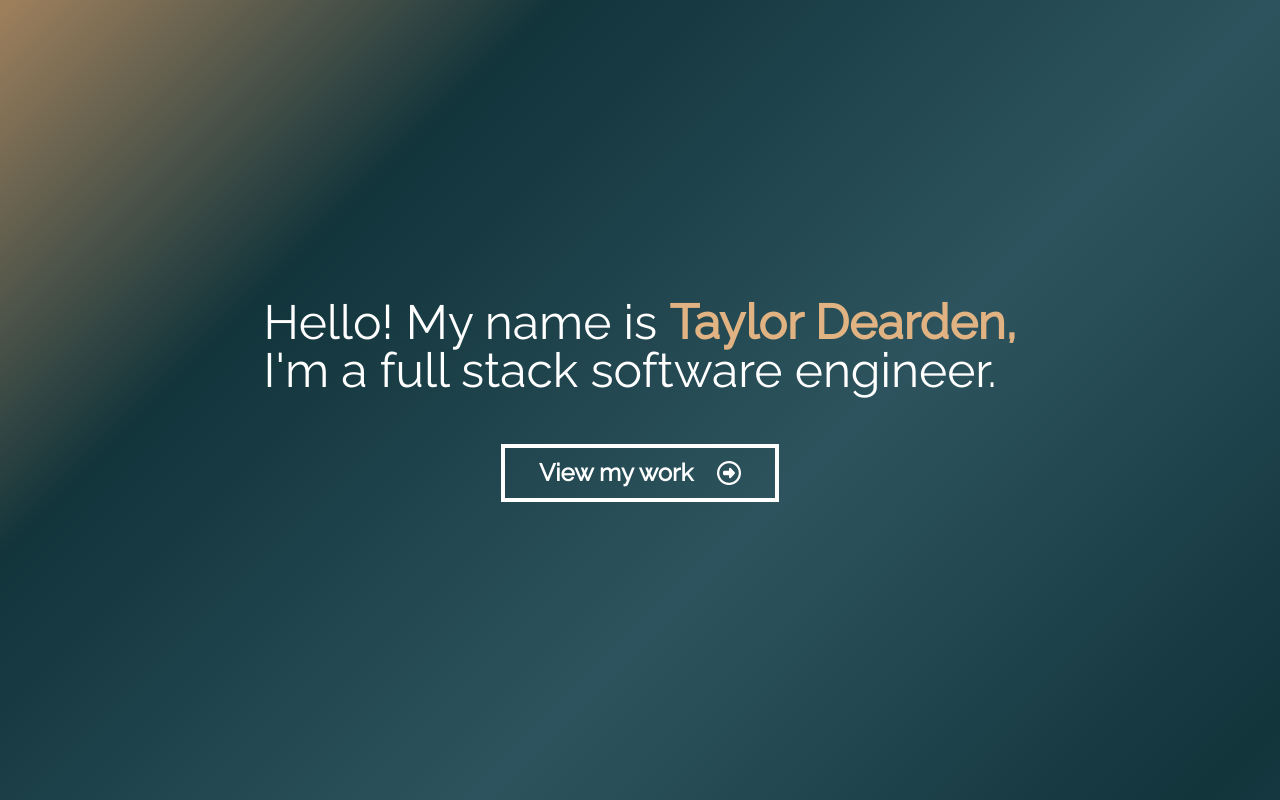
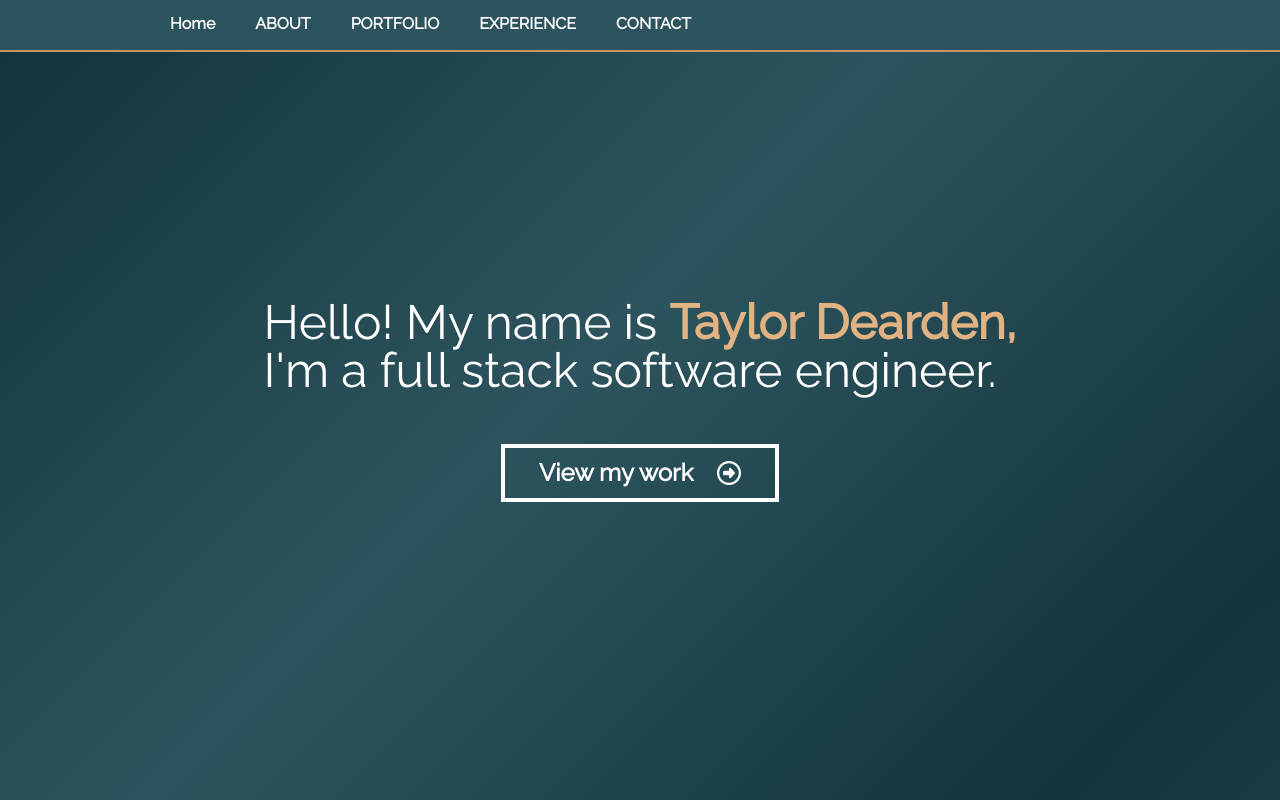
Before and after one commit to PopeDearden/taylored, a React (Create React App) app: page /test in a window 1280 px wide. Shown: the top 800 px of the page. Built offline with nearby package versions, Linux system fonts and the light colour scheme; a web font is replaced by a local one.

Commit message:
scroll finally working

```diff
--- a/package.json
+++ b/package.json
@@ -10,6 +10,7 @@
     "react-dom": "^16.13.1",
     "react-reveal": "^1.2.2",
     "react-scripts": "3.4.1",
+    "react-scroll": "^1.7.16",
     "sass": "^1.26.3"
   },
   "scripts": {
--- a/src/App.js
+++ b/src/App.js
@@ -10,10 +10,12 @@ import './Reset.scss'
 function App() {
   return (
     <div className="App">
-      <Cover/>
-      <Nav/>
-      <About/>
-      <Projects/>
+
+        <Nav />
+        <Cover id="Home"/>
+        <About id="About"/>
+        <Projects id="Projects"/>
+
     </div>
   );
 }
--- a/src/App.scss
+++ b/src/App.scss
@@ -11,8 +11,8 @@ $fancy-font: 'Kurale', serif;
     max-width: 100vw;
     overflow-x: hidden;
     font-family: 'Raleway', sans-serif;
-    max-height: 100vh;
-    overflow-y: scroll;
+    height: auto;
+    overflow-y: auto;
     ::-webkit-scrollbar {
         display: none;
     }
@@ -28,8 +28,13 @@ $fancy-font: 'Kurale', serif;
         font-size: 1rem;
     }
 }
+.Content {
+    ::-webkit-scrollbar {
+        display: none;
+    }
+}
 .Nav-Bar {
-    position: sticky;
+    position: fixed;
     top:0;
     padding-left: 12.5vw;
     min-width: 100%;
@@ -83,7 +88,7 @@ $fancy-font: 'Kurale', serif;
     }
         min-width: 100%;
         min-height: 100vh;
-        background: linear-gradient(-45deg, $base-color, $base-shadow, $light-shadow,$base-color,$base-shadow,$base-color, $base-shadow, $light-shadow,$base-color,$base-shadow,$base-color, $base-shadow, $light-shadow,$base-color,$base-shadow, $base-color, $base-shadow, $light-shadow,$base-color,$base-shadow,$base-color, $base-shadow, $light-shadow,$base-color,$base-shadow,$base-color, $base-shadow, $light-shadow,$base-color,$base-shadow,);
+        background: linear-gradient(-45deg, $base-color, $base-shadow, $base-color,$base-shadow,$base-color, $base-shadow, $base-color,$base-shadow,$base-color, $base-shadow, $base-color,$base-shadow, $base-color, $base-shadow, $base-color,$base-shadow,$base-color, $base-shadow, $base-color,$base-shadow,$base-color, $base-shadow, $base-color,$base-shadow,);
         background-size: 1000% 1000%;
         animation: gradient 80s linear infinite;
     @keyframes gradient {
@@ -290,6 +295,7 @@ $fancy-font: 'Kurale', serif;
         align-items: center;
         height: 100%;
         width: 100%;
+        color: $base-color;
     }
     h2{
         text-align: center;
--- a/src/components/Cover.jsx
+++ b/src/components/Cover.jsx
@@ -1,6 +1,6 @@
 import React, { Component } from "react";
 import '../App.scss'
-
+import { Link, animateScroll as scroll } from "react-scroll";
 
 
 class Cover extends Component {
@@ -12,12 +12,21 @@ class Cover extends Component {
   }
   render(){
     return(
-      <div className = "Cover" >
+      <div className = "Cover" id="Home" >
           <div className = "Box1">
               <h1>Hello! My name is <b id="My-Name">Taylor Dearden,</b></h1>
               <h1>I'm a full stack software engineer.</h1>
           </div>
+          <Link
+            to="About"
+            activeClass="active"
+            spy={true}
+            smooth={true}
+            offset={0}
+            duration={500}
+          >
               <div className="Cover-Button"><h2>View my work</h2><i class="far fa-arrow-alt-circle-right"></i></div>
+          </Link>
       </div>
     )
 
--- a/src/components/Nav.jsx
+++ b/src/components/Nav.jsx
@@ -1,7 +1,7 @@
 import React, { Component } from "react";
 import '../App.scss'
 import Slide from 'react-reveal/Slide';
-
+import { Link, animateScroll as scroll } from "react-scroll";
 
 class Nav extends Component {
   constructor(s) {
@@ -10,19 +10,46 @@ class Nav extends Component {
 
     }
   }
-  render(){
-    return(
-      <Slide right>
-      <div className = "Nav-Bar" >
+  render() {
+    return (
+      // <Slide right>
+        <div className="Nav-Bar" >
+          <Link
+            to="Home"
+            activeClass="active"
+            spy={true}
+            smooth={true}
+            offset={0}
+            duration={500}
+          >
             <div className="Nav-Button">
-              <h2>HOME</h2>
+              <h2>Home</h2>
             </div>
+          </Link>
+          <Link
+            to="About"
+            activeClass="active"
+            spy={true}
+            smooth={true}
+            offset={0}
+            duration={500}
+          >
             <div className="Nav-Button">
               <h2>ABOUT</h2>
             </div>
+          </Link>
+          <Link
+            to="Projects"
+            activeClass="active"
+            spy={true}
+            smooth={true}
+            offset={0}
+            duration={500}
+          >
             <div className="Nav-Button">
               <h2>PORTFOLIO</h2>
             </div>
+          </Link>
           <div className="Nav-Button">
             <h2>EXPERIENCE</h2>
           </div>
@@ -30,7 +57,7 @@ class Nav extends Component {
             <h2>CONTACT</h2>
           </div>
         </div>
-      </Slide>
+      // </Slide>
     )
 
   }
--- a/src/components/Projects.jsx
+++ b/src/components/Projects.jsx
@@ -13,7 +13,7 @@ class Projects extends Component {
     }
     render() {
         return (
-            <div className="Projects">
+            <div id="section1" className="Projects">
                 <div className="Page-Title">
                     <h1>Noteable Projects</h1>
                 </div>
@@ -24,7 +24,7 @@ class Projects extends Component {
                         <Flip top>
                         <div className="Project-Words">
                         <h2>Technoglyph</h2>
-                        <h3>Petroglyph Analysis Software</h3>
+                        <h3>Petroglyph Analysis Software.</h3>
                         </div>
                         </Flip>
                     </div>
@@ -35,7 +35,7 @@ class Projects extends Component {
                         <Flip top>
                         <div className="Project-Words">
                         <h2>Fundraiser Portal</h2>
-                        <h3>Sales and inventory management software</h3>
+                        <h3>Fundraiser sales and inventory management software used by teachers and students!</h3>
                         </div>
                         </Flip>
                     </div>
@@ -57,7 +57,7 @@ class Projects extends Component {
                         <Flip top>
                         <div className="Project-Words">
                         <h2>Foundation for Ancient American Studies</h2>
-                        <h3>Custom React App informational website</h3>
+                        <h3>Custom React App informational website.</h3>
                         </div>
                         </Flip>
                     </div>
```
Also changed, not shown: 1 other file (tests, documents, lock files or other folders). Lines whose indentation alone changed are shown as unchanged.
